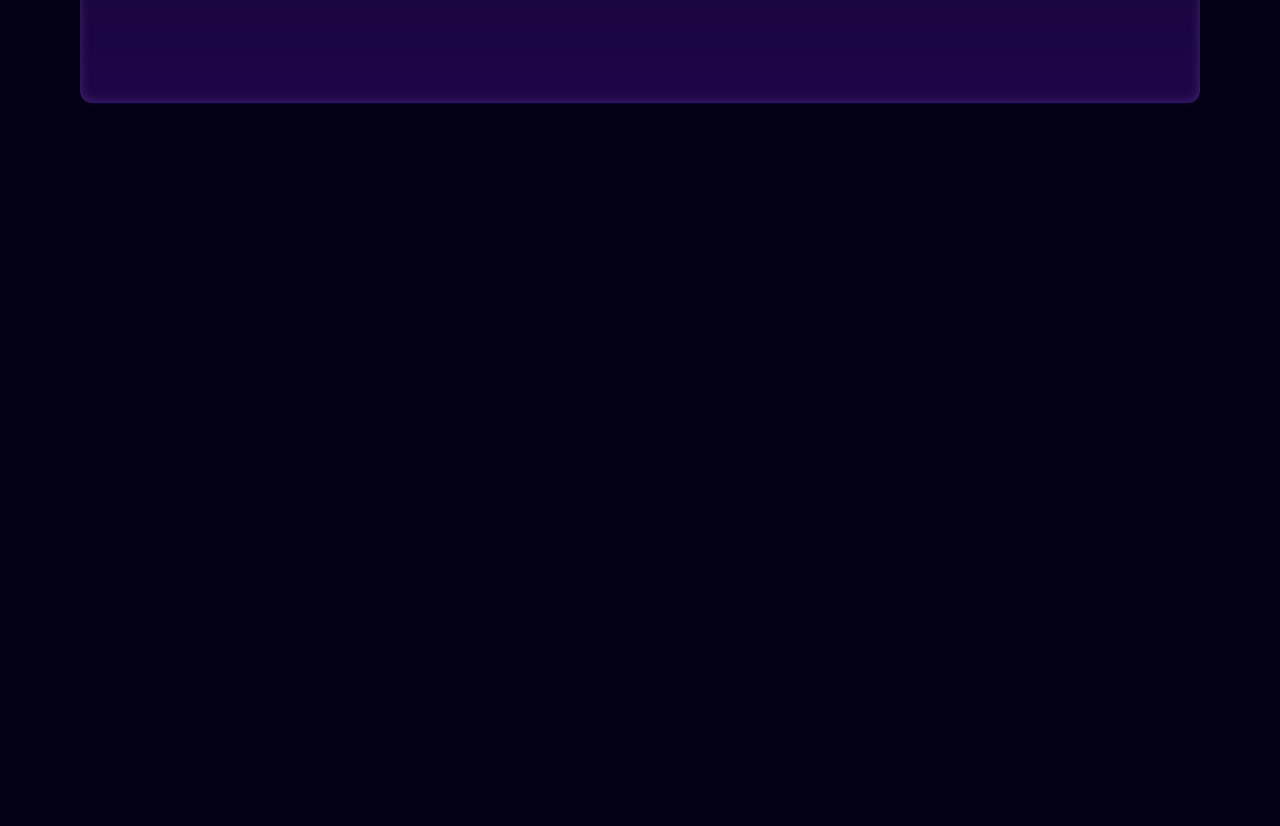
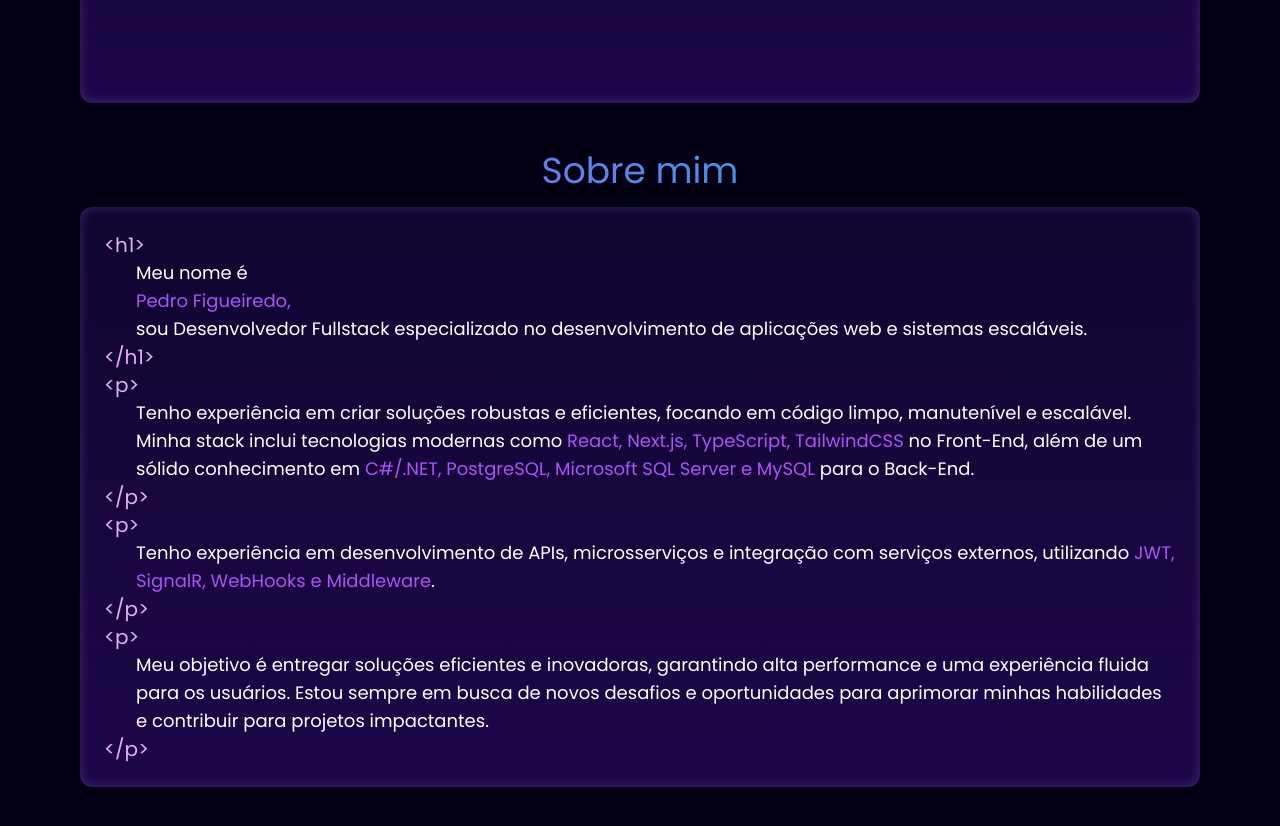
Before and after one commit to Myourkiu/GreatPortfolio, a Next.js app: page / in a window 1280 px wide. Shown: the part 860-1686 px from the top of the page. Before the commit the page ends 963 px from the top, so only its background shows below. Built offline with nearby package versions, Linux system fonts and the light colour scheme.

Commit message:
feat/ about me section

```diff
--- /dev/null
+++ b/src/app/components/AboutMe.tsx
@@ -0,0 +1,85 @@
+"use client";
+import React from "react";
+import { motion } from "framer-motion";
+import { slideInFromRight } from "@/utils/motion";
+
+const AboutMe = () => {
+  return (
+    <motion.div
+      initial="hidden"
+      whileInView="visible"
+      viewport={{ once: true, amount: 0.3 }}
+      className="w-full flex flex-col items-start px-12 my-4 md:px-20"
+    >
+      <motion.h1
+        variants={slideInFromRight(0.5)}
+        className="text-transparent bg-clip-text bg-gradient-to-r from-purple-500 to-cyan-500 w-full text-center text-4xl my-4"
+      >
+        Sobre mim
+      </motion.h1>
+
+      <motion.section
+        variants={slideInFromRight(0.8)}
+        className="h-full w-full button-primary p-6 rounded-xl mx-auto text-white mb-12"
+        id="about-me"
+      >
+        <div className="text-lg">
+          <div className="text-[#E4B1F0] text-xl">{"<h1>"}</div>
+          <p className="ml-8 break-words text-balance">
+            Meu nome é <br />
+            <span className="text-purple-500">Pedro Figueiredo,</span>
+            <br />
+            sou Desenvolvedor Fullstack especializado no desenvolvimento de
+            aplicações web e sistemas escaláveis.
+          </p>
+          <div className="text-[#E4B1F0] text-xl">{"</h1>"}</div>
+        </div>
+
+        <div className="text-lg">
+          <div className="text-[#E4B1F0] text-xl">{"<p>"}</div>
+          <p className="ml-8 text-pretty">
+            Tenho experiência em criar soluções robustas e eficientes, focando
+            em código limpo, manutenível e escalável. Minha stack inclui
+            tecnologias modernas como{" "}
+            <span className="text-purple-500">
+              React, Next.js, TypeScript, TailwindCSS
+            </span>{" "}
+            no Front-End, além de um sólido conhecimento em{" "}
+            <span className="text-purple-500">
+              C#/.NET, PostgreSQL, Microsoft SQL Server e MySQL
+            </span>{" "}
+            para o Back-End.
+          </p>
+          <div className="text-[#E4B1F0] text-xl">{"</p>"}</div>
+        </div>
+
+        <div className="text-lg">
+          <div className="text-[#E4B1F0] text-xl">{"<p>"}</div>
+          <p className="ml-8 text-pretty">
+            Tenho experiência em desenvolvimento de APIs, microsserviços e
+            integração com serviços externos, utilizando{" "}
+            <span className="text-purple-500">
+             JWT, SignalR, WebHooks e Middleware
+            </span>
+            .
+
+          </p>
+          <div className="text-[#E4B1F0] text-xl">{"</p>"}</div>
+        </div>
+
+        <div className="text-lg">
+          <div className="text-[#E4B1F0] text-xl">{"<p>"}</div>
+          <p className="ml-8 text-pretty">
+            Meu objetivo é entregar soluções eficientes e inovadoras, garantindo
+            alta performance e uma experiência fluida para os usuários. Estou
+            sempre em busca de novos desafios e oportunidades para aprimorar
+            minhas habilidades e contribuir para projetos impactantes.
+          </p>
+          <div className="text-[#E4B1F0] text-xl">{"</p>"}</div>
+        </div>
+      </motion.section>
+    </motion.div>
+  );
+};
+
+export default AboutMe;
--- a/src/app/components/Background.tsx
+++ b/src/app/components/Background.tsx
@@ -11,6 +11,7 @@ const Background = () => {
         </video>
         <TopContent/>
         <PacManSkills/>
+        <AboutMe/>
     </div>
   )
 }
```
